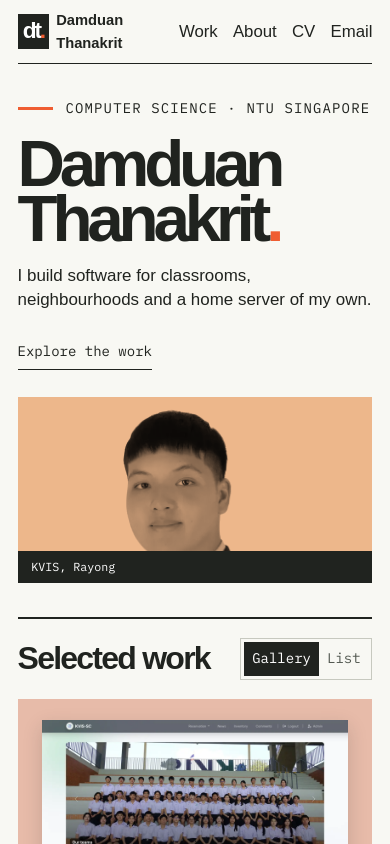
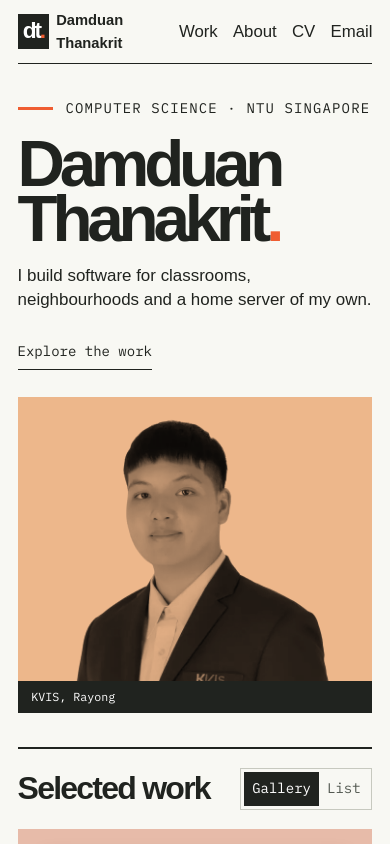
Before and after one commit to tameszaza/thanakrit-portfolio, a Next.js app: page / in a window 390 px wide. Shown: the top 844 px of the page. Built offline with nearby package versions, Linux system fonts and the light colour scheme.

Commit message:
Improve the mobile portrait and SimpleSci thumbnail crop

```diff
--- a/app/global.css
+++ b/app/global.css
@@ -257,7 +257,11 @@ h1 {
   background:#c5c6da;
 }
 .cover.luckdee {
-  background:#efdfb3;
+  padding: 3%;
+  background: #efdfb3;
+}
+.cover.luckdee img {
+  box-shadow: none;
 }
 .project header {
   display:flex;
@@ -415,10 +419,12 @@ figcaption {
     max-width:41ch;
   }
   .portrait {
-    aspect-ratio:1.9;
+    aspect-ratio: auto;
   }
   .portrait img {
-    object-position:50% 7%;
+    height: auto;
+    aspect-ratio: 5 / 4;
+    object-position: center 6%;
   }
   .catalog {
     grid-template-columns:1fr;
@@ -463,6 +469,7 @@ figcaption {
     gap:1rem;
   }
   .portrait figcaption {
+    position: static;
     font-size:.73rem;
   }
 }
@@ -482,10 +489,6 @@ figcaption {
     transition:none!important;
   }
 }
-.cover.luckdee img {
-  object-fit: contain;
-  box-shadow: none;
-}
 @media (max-width: 350px) {
   .sectionhead h2 {
     font-size:1.8rem;
```
